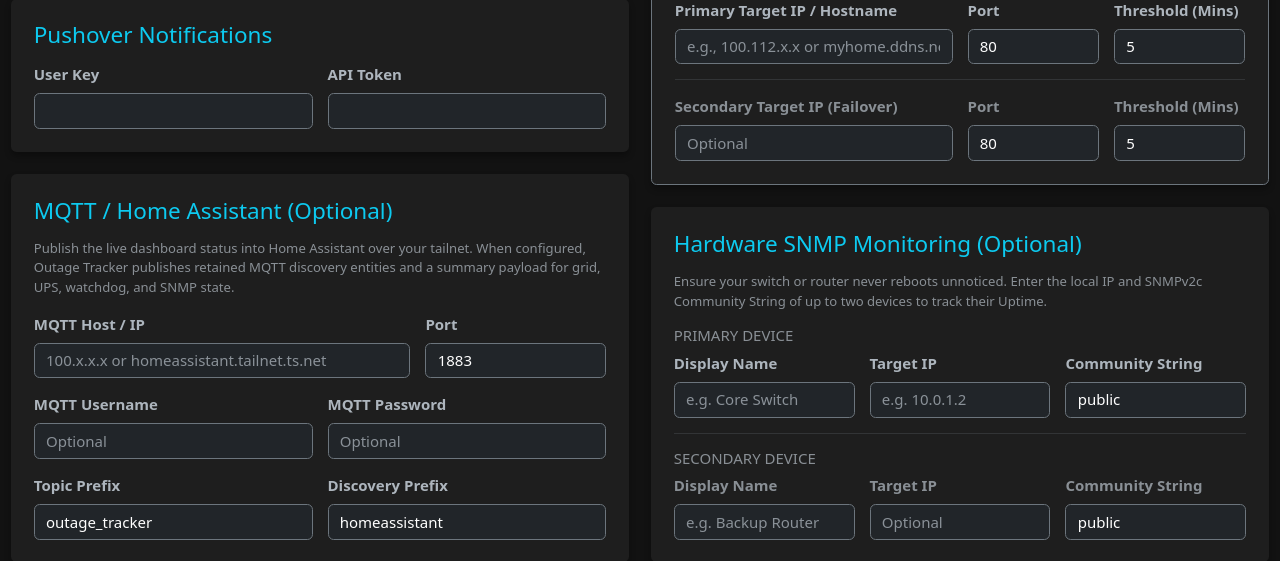
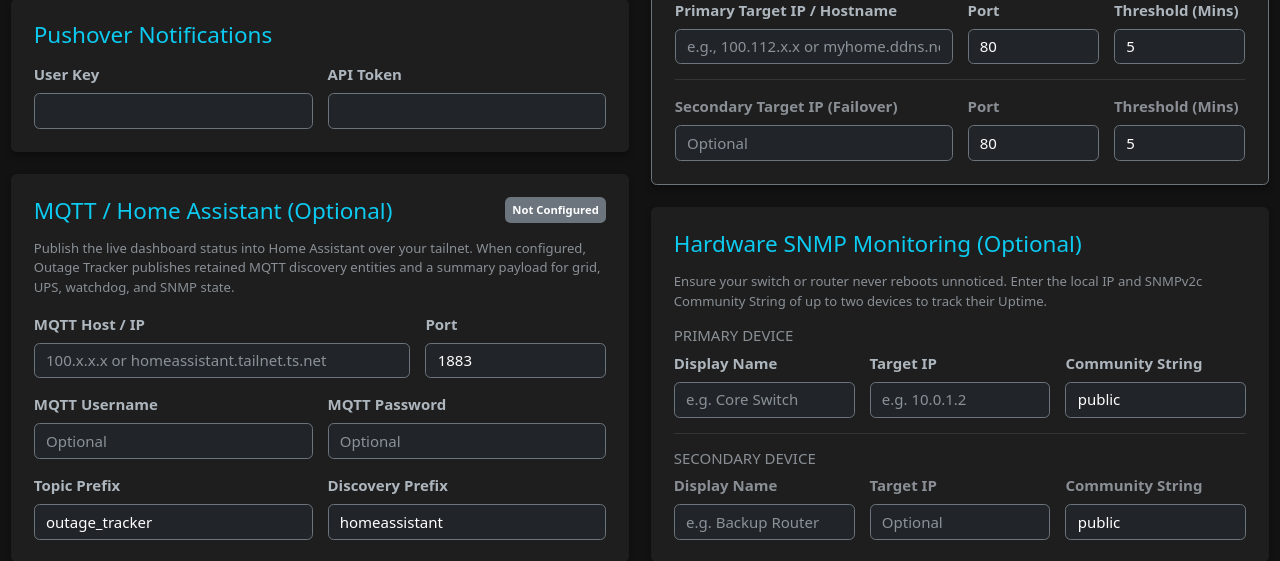
Before and after one commit to NightHawkATL/outage-tracker, a Flask app: page /config in a window 1280 px wide. Shown: the part 1129-1690 px from the top of the page. Run offline with Flask 3, Linux system fonts and the light colour scheme; the visitor is signed in with stand-in values (Sample User, id 1); parts of the project's set-up code (start-up, migrations or seed data) failed here and were passed over.

Commit message:
Show MQTT status in settings

```diff
--- a/app.py
+++ b/app.py
@@ -800,7 +800,8 @@ def config_page():
 
     nut_status_1 = get_nut_status(app_config.get("nut_host"), app_config.get("nut_port", 3493))
     nut_status_2 = get_nut_status(app_config.get("nut_host_2"), app_config.get("nut_port_2", 3493))
-    return render_template("config.html", config=app_config, ts_status=get_ts_status(), nut_status=nut_status_1, nut_status_2=nut_status_2)
+    mqtt_status = get_mqtt_status(app_config.get("mqtt_host"), app_config.get("mqtt_port", 1883))
+    return render_template("config.html", config=app_config, ts_status=get_ts_status(), nut_status=nut_status_1, nut_status_2=nut_status_2, mqtt_status=mqtt_status)
 
 @app.route("/test-pushover", methods=["POST"])
 @login_required
@@ -828,6 +829,15 @@ def get_nut_status(host, port):
         with socket.socket(socket.AF_INET, socket.SOCK_STREAM) as s:
             s.settimeout(2)
             s.connect((host, port))
+        return "Connected"
+    except Exception: return "Offline / Unreachable"
+
+def get_mqtt_status(host, port):
+    if not host: return "Not Configured"
+    try:
+        with socket.socket(socket.AF_INET, socket.SOCK_STREAM) as s:
+            s.settimeout(3)
+            s.connect((host, int(port)))
         return "Connected"
     except Exception: return "Offline / Unreachable"
 
--- a/templates/config.html
+++ b/templates/config.html
@@ -175,7 +175,16 @@
 
                     <!-- MQTT / Home Assistant -->
                     <div class="card p-4 h-100">
-                        <h4 class="text-info mb-3">MQTT / Home Assistant (Optional)</h4>
+                        <div class="d-flex justify-content-between align-items-center mb-3">
+                            <h4 class="text-info mb-0">MQTT / Home Assistant (Optional)</h4>
+                            {% if mqtt_status == "Connected" %}
+                                <span class="badge bg-success p-2">{{ mqtt_status }}</span>
+                            {% elif mqtt_status == "Not Configured" %}
+                                <span class="badge bg-secondary p-2">{{ mqtt_status }}</span>
+                            {% else %}
+                                <span class="badge bg-danger p-2">{{ mqtt_status }}</span>
+                            {% endif %}
+                        </div>
                         <p class="small text-muted mb-3">Publish the live dashboard status into Home Assistant over your tailnet. When configured, Outage Tracker publishes retained MQTT discovery entities and a summary payload for grid, UPS, watchdog, and SNMP state.</p>
                         <div class="row g-3">
                             <div class="col-md-8">
```
